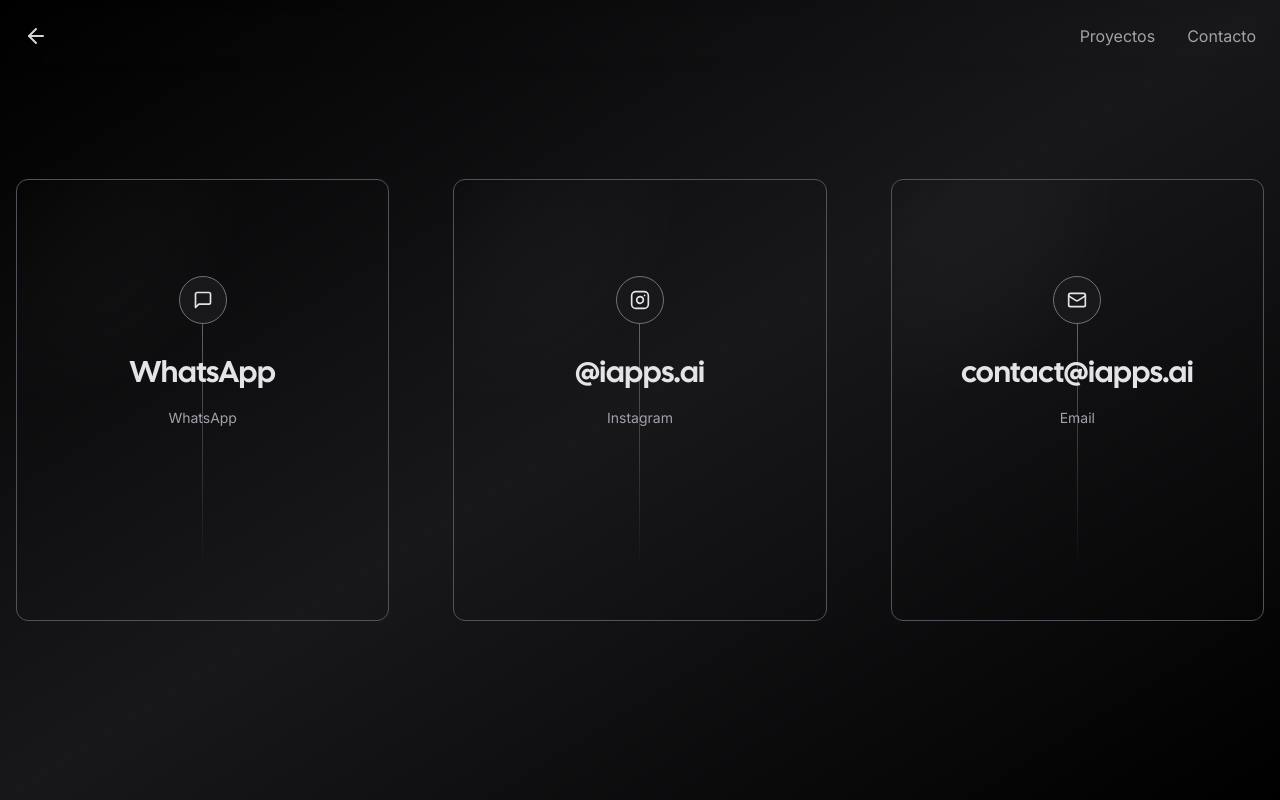
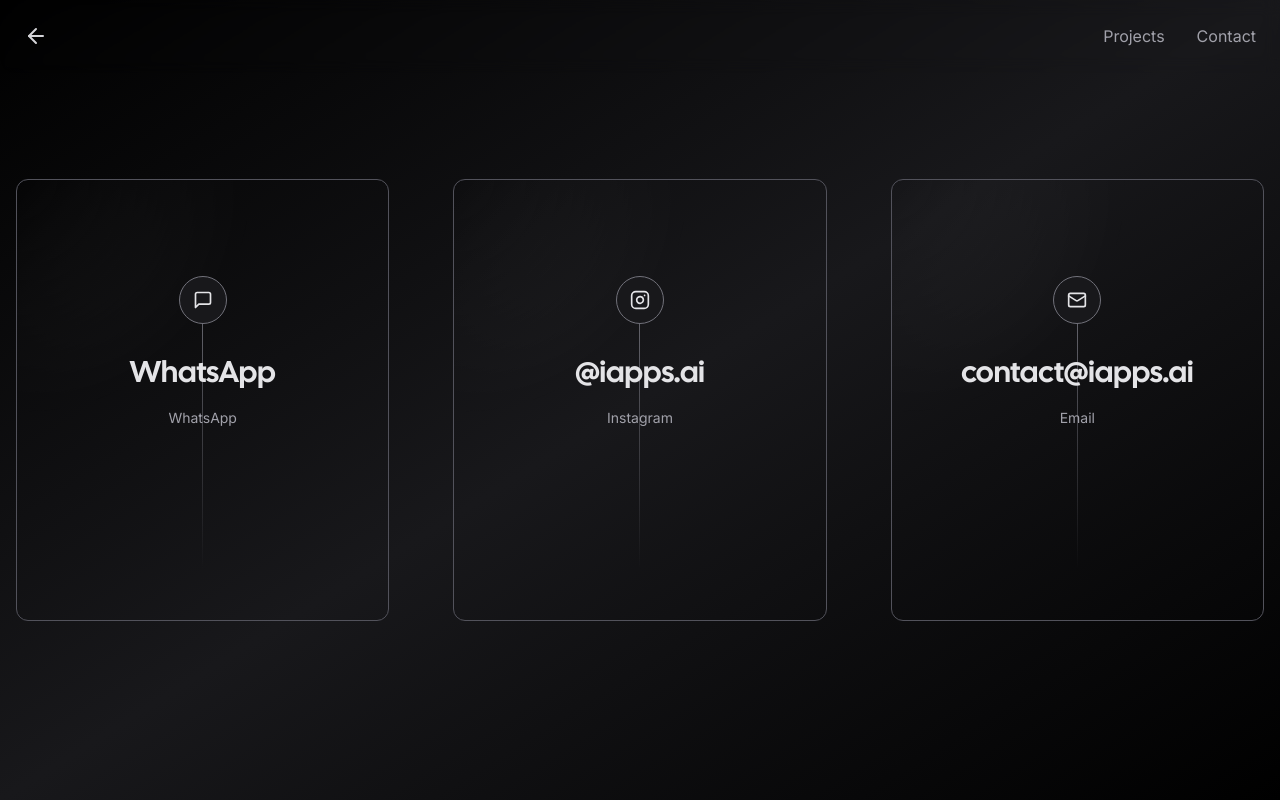
Before and after one commit to FelipeX2001/iapps-landing-2, a Next.js app: page /contact in a window 1280 px wide. Built offline with nearby package versions, Linux system fonts and the light colour scheme; no server answers; what tailwindcss-debug-screens would draw is missing.

Commit message:
Language Changes

```diff
--- a/app/components/nav.tsx
+++ b/app/components/nav.tsx
@@ -32,13 +32,13 @@
 							href="/projects"
 							className="duration-200 text-zinc-400 hover:text-zinc-100"
 						>
-							Proyectos
+							Projects
 						</Link>
 						<Link
 							href="/contact"
 							className="duration-200 text-zinc-400 hover:text-zinc-100"
 						>
-							Contacto
+							Contact
 						</Link>
 					</div>
 
--- a/app/projects/page.tsx
+++ b/app/projects/page.tsx
@@ -43,9 +43,9 @@
       <div className="px-6 pt-20 mx-auto space-y-8 max-w-7xl lg:px-8 md:space-y-16 md:pt-24 lg:pt-32">
         <div className="max-w-2xl mx-auto lg:mx-0">
           <h2 className="text-3xl font-display tracking-tight text-zinc-100 sm:text-4xl">
-            PROYECTOS
+            PROJECTS
           </h2>
-          <p className="mt-4 text-zinc-400 font-poppins font-semibold">
+          <p className="mt-4 text-zinc-400 font-display font-semibold">
             Boosting Companies to the FUTURE with AI-Powered Solutions
           </p>
         </div>
@@ -81,12 +81,12 @@
                 >
                   {featured.title}
                 </h2>
-                <p className="mt-4 leading-8 duration-150 text-zinc-400 font-poppins font-regular group-hover:text-zinc-300">
+                <p className="mt-4 leading-8 duration-150 text-zinc-400 font-display font-regular group-hover:text-zinc-300">
                   {featured.description}
                 </p>
                 <div className="absolute bottom-4 md:bottom-8">
                   <p className="hidden text-zinc-200 hover:text-zinc-50 lg:block">
-                    Leer más <span aria-hidden="true">&rarr;</span>
+                    Read more <span aria-hidden="true">&rarr;</span>
                   </p>
                 </div>
               </article>
```
